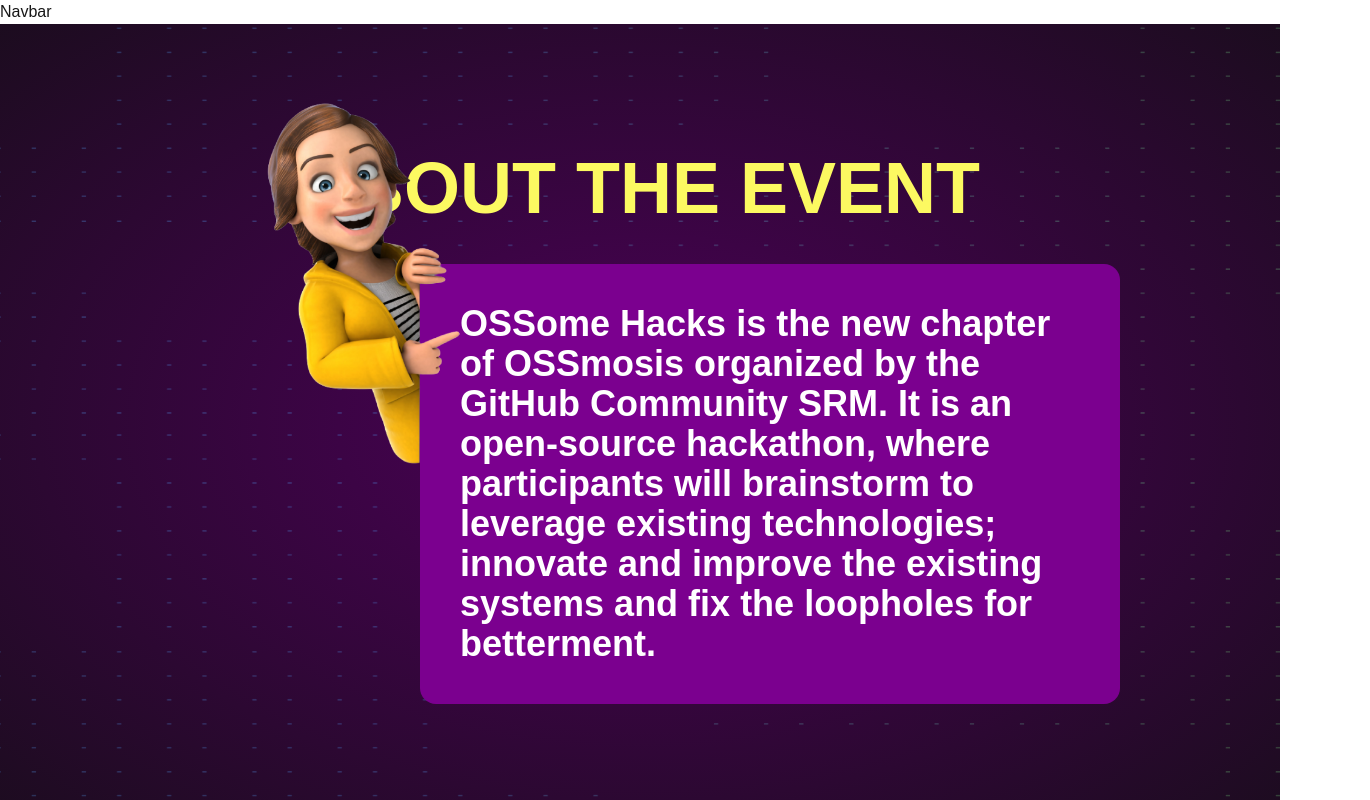
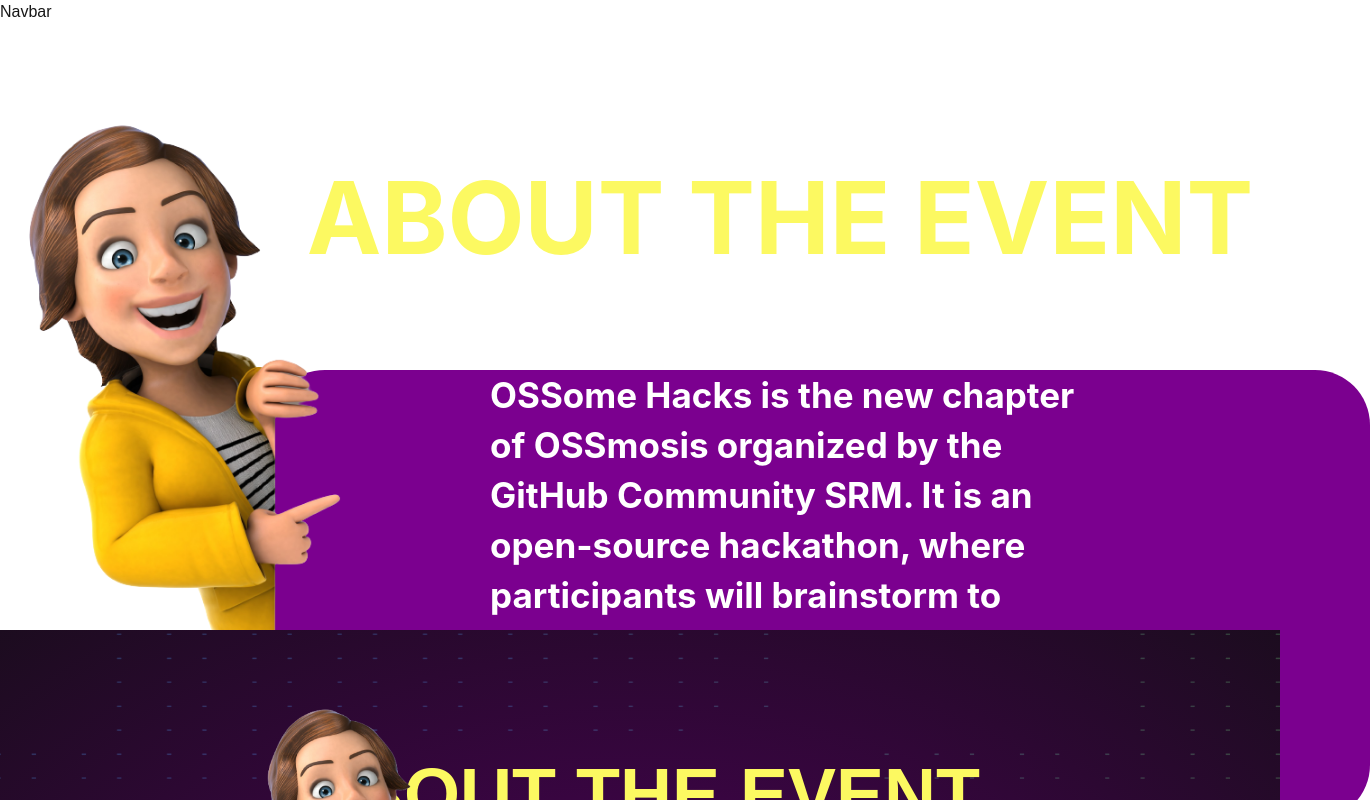
Before and after one commit to SRM-IST-KTR/ohplaceholder, a Next.js app: page / in a window 1280 px wide. Shown: the top 800 px of the page, 1370 px wide, since content can reach past the window. Built offline with nearby package versions, Linux system fonts and the light colour scheme.

Commit message:
corrected errors

```diff
--- a/components/About.jsx
+++ b/components/About.jsx
@@ -1,62 +1,86 @@
-import React from 'react';
-import grid1 from '../public/grid1.png';
-import grid2 from '../public/grid2.png';
-import man from '../public/aboutman.png';
-import Image from 'next/image';
+import React from 'react'
+import Image from "next/image";
+import localFont from "next/font/local";
+
+const geistSans = localFont({
+    src: "../public/fonts/GeistVF.woff",
+    variable: "--font-geist-sans",
+    weight: "100 900",
+});
+
+const geistMono = localFont({
+    src: "../public/fonts/GeistMonoVF.woff",
+    variable: "--font-geist-mono",
+    weight: "100 900",
+});
 
 const About = () => {
     return (
-    <>
-    <div className="min-h-screen bg-gradient-radial from-[#4C0058] to-[#1C0C1F] relative">
-
-        <div className="absolute inset-0 z-10">
-          <Image
-            src={grid1}
-            alt="Background Grid 1"
-            layout="fill"
-            objectFit="cover"
-            className="opacity-60"
-          />
+        <div className={`${geistSans.variable} ${geistMono.variable} relative`}>
+            {/* About section */}
+            <div
+                className="about w-[1036px] h-[156px] flex items-center justify-center bg-black-100 opacity-100"
+                style={{
+                    marginLeft: '250px',
+                    top: '116px',
+                    left: '12px',
+                    position: 'relative',
+                }}
+            >
+                <h1
+                    style={{
+                        fontFamily: 'Inter',
+                        fontSize: '100px',
+                        fontWeight: 700,
+                        lineHeight: '128.28px',
+                        textAlign: 'left',
+                        color: '#FCF961',
+                    }}
+                >
+                    ABOUT THE EVENT
+                </h1>
             </div>
 
+            {/* Main content section */}
+            <div
+                className="aboutMain w-[1100px] h-[450px] bg-[#7B008F] opacity-100 rounded-[55px] relative flex items-center"
+                style={{
+                    top: '190px',
+                    left: '270px',
+                    position: 'relative',
+                    padding: '40px',
+                }}
+            >
+                <Image
+                    src="/man.png"
+                    alt="Description of the image"
+                    width={330}
+                    height={620}
+                    className="rounded-[20px] absolute"
+                    style={{
+                        top: '-260px',
+                        left: '-250px',
+                    }}
+                />
 
-        <div className="absolute inset-0 z-20 flex justify-center items-center">
-          <Image
-            src={grid1}
-            alt="Background Grid 1"
-            layout="fill"
-            objectFit="cover"
-            className="opacity-60 -ml-[50px]"
-          />
-        </div>
-
-
-        <div className="relative z-30">
-          <p className='text-4xl sm:text-6xl md:text-7xl text-[#FCF961] font-bold text-center pt-24 sm:pt-32'>
-            ABOUT THE EVENT
-          </p>
-
-
-          <div className='sm:ml-10 md:ml-[100px]  xl:ml-[440px] pt-6 sm:pt-8 md:pt-10'>
-            <div className='bg-[#7B008F] rounded-2xl w-[90%] sm:w-[500px] md:w-[600px] lg:w-[700px] lg:-ml-[20px]  mx-auto'>
-              <p className='text-white p-6 sm:p-8 md:p-10 font-semibold text-xl sm:text-2xl md:text-3xl lg:text-4xl'>
+                <p
+                    className="para"
+                    style={{
+                        fontFamily: 'Inter',
+                        fontWeight: 700,
+                        fontSize: '35px', // Increased font size for more coverage
+                        lineHeight: '50px', // Increased line height for balanced spacing
+                        letterSpacing: '3.5%',
+                        color: 'white',
+                        textAlign: 'justify-left', // Justify text to cover the box width
+                        marginLeft: '180px',
+                        maxWidth: '600px',
+                    }}
+                >
                     OSSome Hacks is the new chapter of OSSmosis organized by the GitHub Community SRM. It is an open-source hackathon, where participants will brainstorm to leverage existing technologies; innovate and improve the existing systems and fix the loopholes for betterment.
                 </p>
             </div>
         </div>
-
-
-          <div className=''>
-            <Image
-              src={man}
-              alt="Man Image"
-              className='absolute w-[200px] -mt-[610px] ml-[264px] hidden lg:block '
-
-            />
-          </div>
-        </div>
-      </div>
-    </>
     )
 }
 
--- /dev/null
+++ b/components/About/About.jsx
@@ -0,0 +1,63 @@
+import React from 'react';
+import grid1 from '../../public/grid1.png';
+import grid2 from '../../public/grid2.png';
+import man from '../../public/aboutman.png';
+import Image from 'next/image';
+
+const About = () => {
+  return (
+    <>
+    <div className="min-h-screen bg-gradient-radial from-[#4C0058] to-[#1C0C1F] relative">
+
+        <div className="absolute inset-0 z-10">
+          <Image
+            src={grid1}
+            alt="Background Grid 1"
+            layout="fill"
+            objectFit="cover"
+            className="opacity-60"
+          />
+        </div>
+
+
+        <div className="absolute inset-0 z-20 flex justify-center items-center">
+          <Image
+            src={grid1}
+            alt="Background Grid 1"
+            layout="fill"
+            objectFit="cover"
+            className="opacity-60 -ml-[50px]"
+          />
+        </div>
+
+
+        <div className="relative z-30">
+          <p className='text-4xl sm:text-6xl md:text-7xl text-[#FCF961] font-bold text-center pt-24 sm:pt-32'>
+            ABOUT THE EVENT
+          </p>
+
+
+          <div className='sm:ml-10 md:ml-[100px]  xl:ml-[440px] pt-6 sm:pt-8 md:pt-10'>
+            <div className='bg-[#7B008F] rounded-2xl w-[90%] sm:w-[500px] md:w-[600px] lg:w-[700px] lg:-ml-[20px]  mx-auto'>
+              <p className='text-white p-6 sm:p-8 md:p-10 font-semibold text-xl sm:text-2xl md:text-3xl lg:text-4xl'>
+                OSSome Hacks is the new chapter of OSSmosis organized by the GitHub Community SRM. It is an open-source hackathon, where participants will brainstorm to leverage existing technologies; innovate and improve the existing systems and fix the loopholes for betterment.
+              </p>
+            </div>
+          </div>
+
+
+          <div className=''>
+            <Image
+              src={man}
+              alt="Man Image"
+              className='absolute w-[200px] -mt-[610px] ml-[264px] hidden lg:block '
+
+            />
+          </div>
+        </div>
+      </div>
+    </>
+  )
+}
+
+export default About
--- a/pages/index.js
+++ b/pages/index.js
@@ -1,7 +1,11 @@
 import About from "@/components/About";
+import Aboutus from "@/components/About/About";
 
 export default function Home() {
   return (
+    <>
     <About />
+    <Aboutus/>
+    </>
   );
 }
```
Lines whose indentation alone changed are shown as unchanged.
